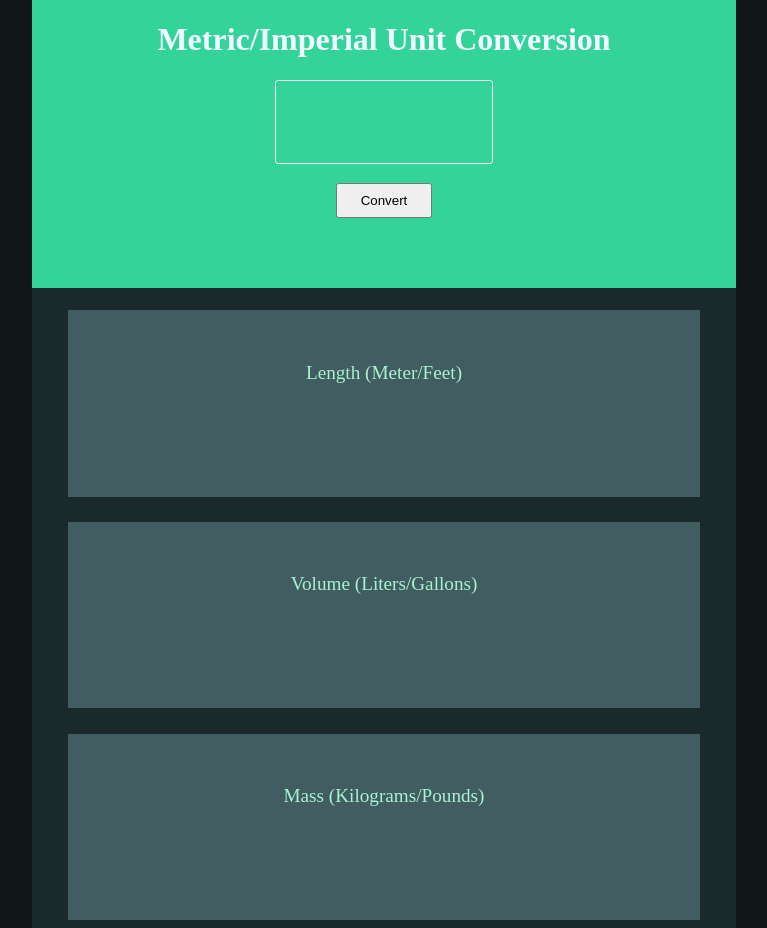
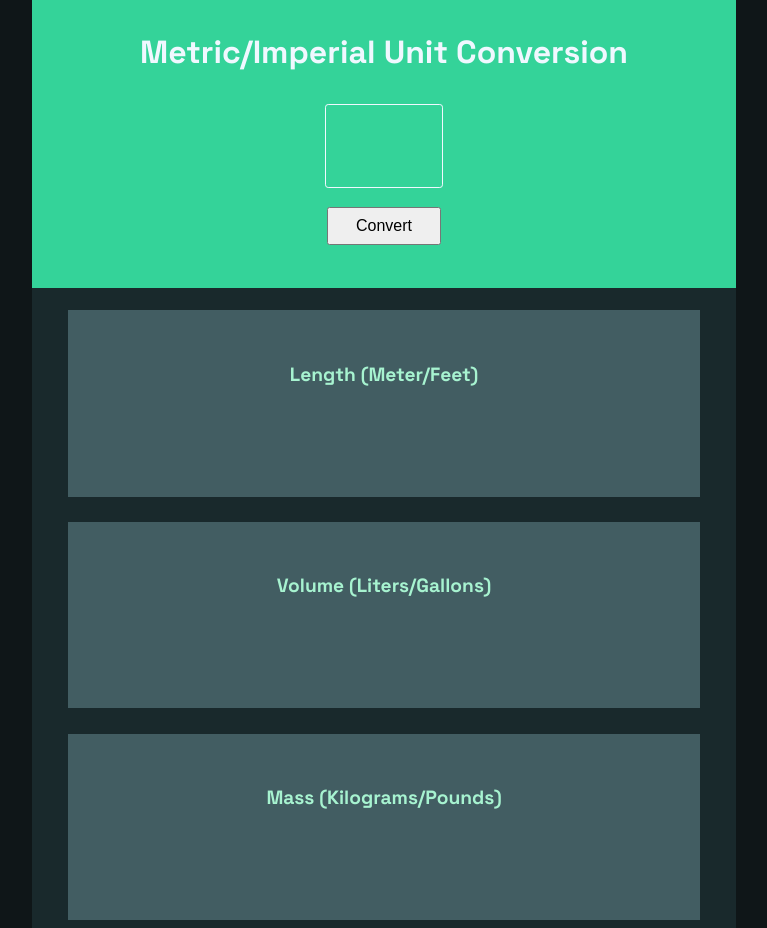
Before and after one commit to Bria9/UnitConverter, a plain HTML site: page index.html in a window 1280 px wide. Shown: the whole page, without its empty margins (256-1023 px from the left). Drawn offline with Linux system fonts and the light colour scheme; a web font is replaced by a local one.

Commit message:
add font, bold title/subtitles, bold input/increase size and add padding to button

```diff
--- a/index.html
+++ b/index.html
@@ -5,11 +5,12 @@
     <meta name="viewport" content="width=device-width, initial-scale=1.0" />
     <title>Unit Converter</title>
     <link rel="stylesheet" href="style.css" />
+    <link href="https://fonts.googleapis.com/css2?family=Funnel+Sans:ital,wght@0,300..800;1,300..800&family=Nunito+Sans:ital,opsz,wght@0,6..12,200..1000;1,6..12,200..1000&family=Space+Grotesk:wght@300..700&display=swap" rel="stylesheet">
   </head>
   <body>
     <div id="container" class="flex">
       <div id="head-ctn">
-        <h1>Metric/Imperial Unit Conversion</h1>
+        <p id="title">Metric/Imperial Unit Conversion</p>
         <div class="flex">
           <input type="text" id="input" />
           <button id="btn">Convert</button>
@@ -18,15 +19,15 @@
 
       <div id="main-ctn" class="flex-top">
         <div id="sub-ctn1" class="lightbg">
-          <p>Length (Meter/Feet)</p>
+          <p class="bold-font">Length (Meter/Feet)</p>
           <p id="length"></p>
         </div>
         <div id="sub-ctn2" class="lightbg">
-          <p>Volume (Liters/Gallons)</p>
+          <p class="bold-font">Volume (Liters/Gallons)</p>
           <p id="volume"></p>
         </div>
         <div id="sub-ctn3" class="lightbg">
-          <p>Mass (Kilograms/Pounds)</p>
+          <p class="bold-font">Mass (Kilograms/Pounds)</p>
           <p id="mass"></p>
         </div>
       </div>
--- a/style.css
+++ b/style.css
@@ -1,25 +1,30 @@
 body {
     margin: 0;
+    font-family: "Space Grotesk", sans-serif;
 }
-h1{
+#title{
     color:aliceblue;
     text-align: center;
+    font-size: 2rem;
+    font-weight: 700;
 }
 
 input[type=text] {
-    width: 30%;
+    width: 16%;
     height: 5rem;
     border: .12rem solid aliceblue;
     border-radius: .2rem;
     background-color: #34d399;
     color: aliceblue;
-    font-size: 3rem;
+    font-size: 3.5rem;
+    font-weight: bold;
     text-align: center;
 }
 
 button{
     margin-top: 1.2rem;
-    padding: .5rem 1.4rem;
+    padding: .5rem 1.7rem;
+    font-size: 1rem;
 }
 #head-ctn{
     height: 18rem;
@@ -46,9 +51,13 @@ button{
     margin-top: 1.4rem;
 }
 p{
+
     text-align: center;
     color: #a7f3d0;
     font-size: 1.2rem;
+}
+.bold-font{
+    font-weight: 700;
 }
 
 .flex{
```
